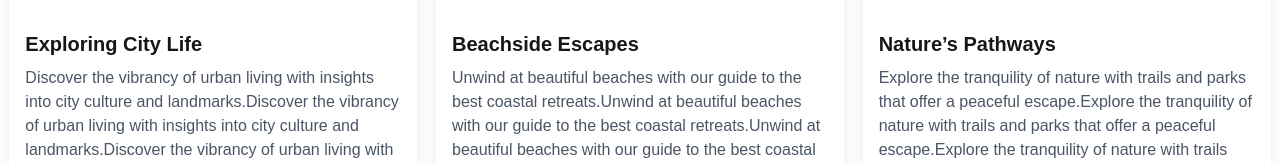
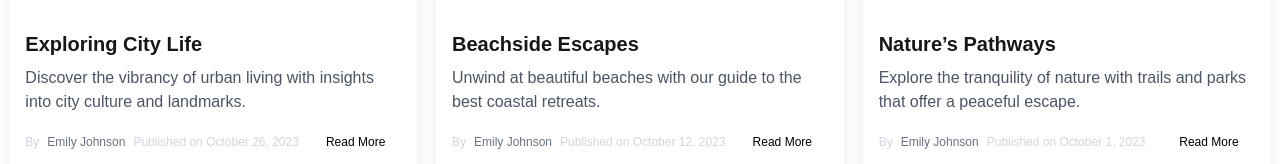
Before and after one commit to Niv-Asaraf/Postim, a Next.js app: page / in a window 1280 px wide. Shown: the part 630-794 px from the top of the page. Built offline with nearby package versions, Linux system fonts and the light colour scheme.

Commit message:
Fixed post description

```diff
--- a/src/components/homePage/PostSummary.tsx
+++ b/src/components/homePage/PostSummary.tsx
@@ -20,11 +20,7 @@ export default function PostSummary({ post }: PostSummaryProps) {
       <div className="p-4 flex flex-col flex-1">
         <div className="flex-1">
           <h2 className="text-xl font-semibold">{post.title}</h2>
-          <p className="text-base text-gray-600 mt-2">
-            {post.description}
-            {post.description}
-            {post.description}
-          </p>
+          <p className="text-base text-gray-600 mt-2">{post.description}</p>
         </div>
 
         <div className="flex flex-col justify-between sm:flex-row md:flex-col xl:flex-row gap-3 pt-2 pr-1">
```
